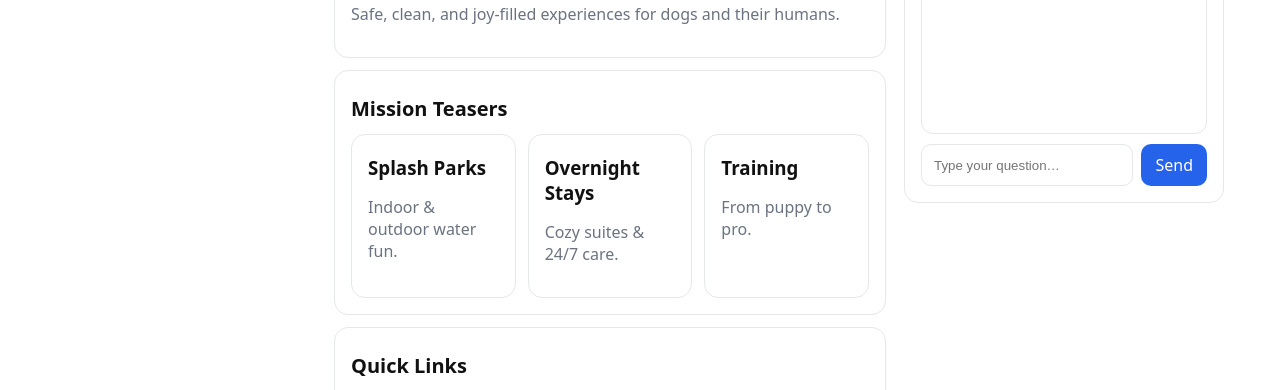
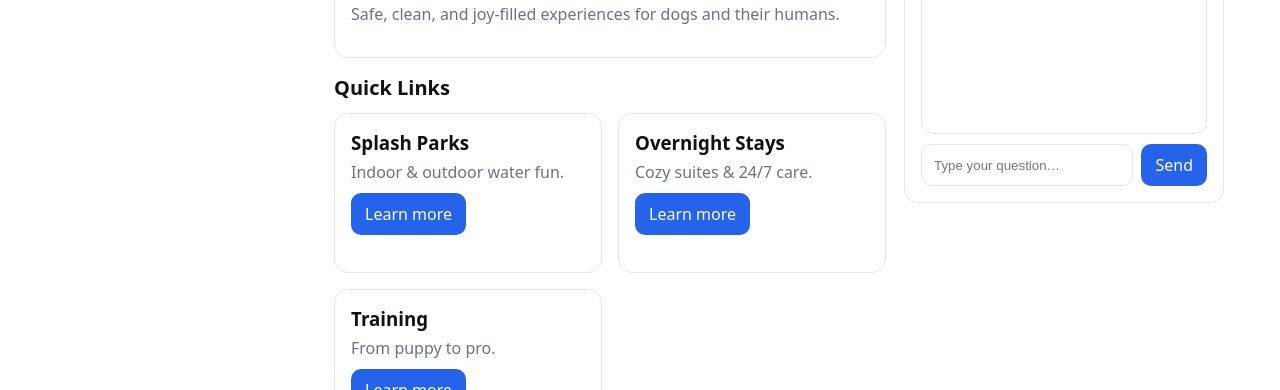
Before and after one commit to Spedoh2160/happy-paws, a React (Vite) app: page / in a window 1280 px wide. Shown: the part 562-952 px from the top of the page. Built offline with nearby package versions, Linux system fonts and the light colour scheme; no server answers.

Commit message:
Change CSS for home page Teasers

```diff
--- a/src/pages/Home.jsx
+++ b/src/pages/Home.jsx
@@ -11,21 +11,26 @@ export default function Home() {
         <p className="muted" style={{marginTop:12}}>{data.home.mission}</p>
       </section>
 
-      <section id="mission" className="card" style={{marginTop:12}}>
-        <h2 className="section-title">Mission Teasers</h2>
-        <div className="grid cols-3">
-          {data.home.missionTeasers.map((m,i)=>(
-            <a key={i} className="card" href={m.link}>
-              <h3 style={{margin:'4px 0'}}>{m.title}</h3>
-              <p className="muted">{m.excerpt}</p>
-            </a>
+      <section style={{ marginTop: 16 }}>
+        <h2 className="section-title">Quick Links</h2>
+        <div className="grid home-teasers">
+          {(data.home?.missionTeasers || []).map((t, i) => (
+            <div key={i}>
+              <h3 style={{ margin: '0 0 6px', fontWeight: 800 }}>{t.title}</h3>
+              <p className="muted" style={{ margin: 0 }}>{t.excerpt}</p>
+              {t.link ? (
+                <a className="cta" href={t.link} style={{ marginTop: 10, display: 'inline-block' }}>
+                  Learn more
+                </a>
+              ) : null}
+            </div>
           ))}
         </div>
       </section>
 
       <section id="quicklinks" className="card" style={{marginTop:12}}>
         <h2 className="section-title">Quick Links</h2>
-        <div className="grid cols-3">
+        <div className="grid cols-1">
           {data.home.quickLinks.map((q,i)=>(
             <a key={i} className="card" href={q.href}>{q.label}</a>
           ))}
--- a/src/styles.css
+++ b/src/styles.css
@@ -48,6 +48,7 @@ button { font: inherit; }
   .main-grid { grid-template-columns: 220px minmax(0,1fr); }
   .chat { display: none; }
 }*/
+
 @media (max-width: 800px) {
   .main-grid { grid-template-columns: 1fr; }
 }
@@ -116,3 +117,25 @@ button { font: inherit; }
     margin-top: 12px;            /* breathing room below main */
   }
 }
+
+.home-teasers{
+  /* responsive grid like other pages */
+  grid-template-columns: repeat(auto-fit, minmax(260px, 1fr));
+  gap: 16px;
+}
+.home-teasers > *{
+  /* mirror .card styling so they look identical site-wide */
+  background: #fff;
+  border: 1px solid var(--border);
+  border-radius: 14px;
+  padding: 16px;
+  display: flex;
+  flex-direction: column;
+  min-height: 160px;
+}
+.home-teasers > * .cta{
+  align-self: flex-start; /* button aligns like other cards */
+}
+@media (max-width: 800px){
+  .home-teasers{ grid-template-columns: 1fr; }
+}
```
